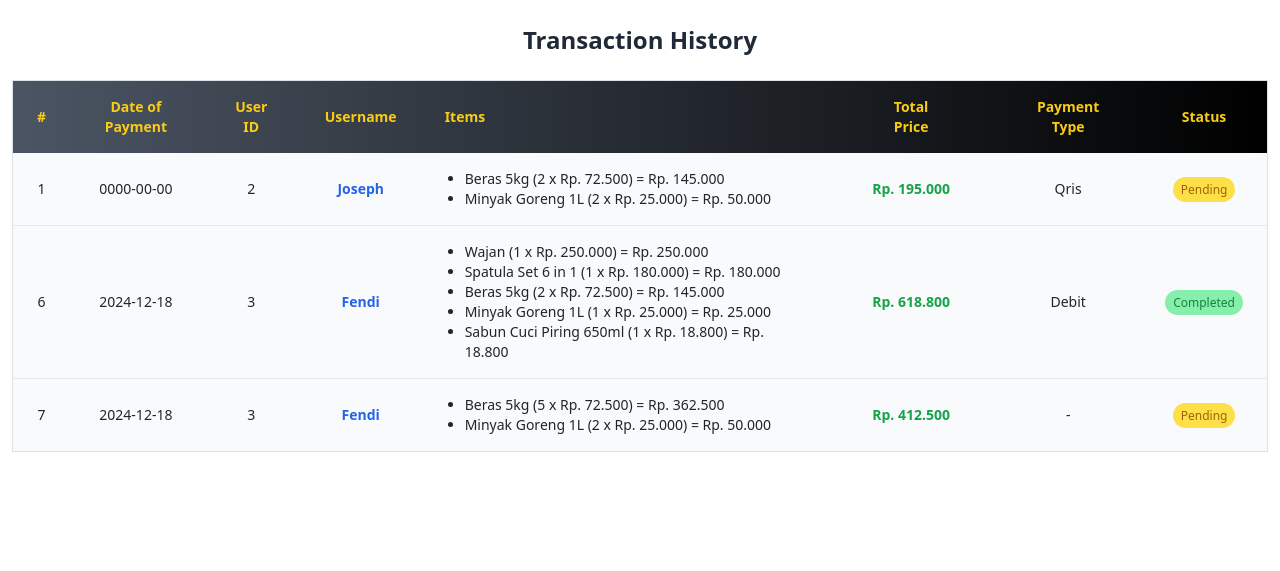
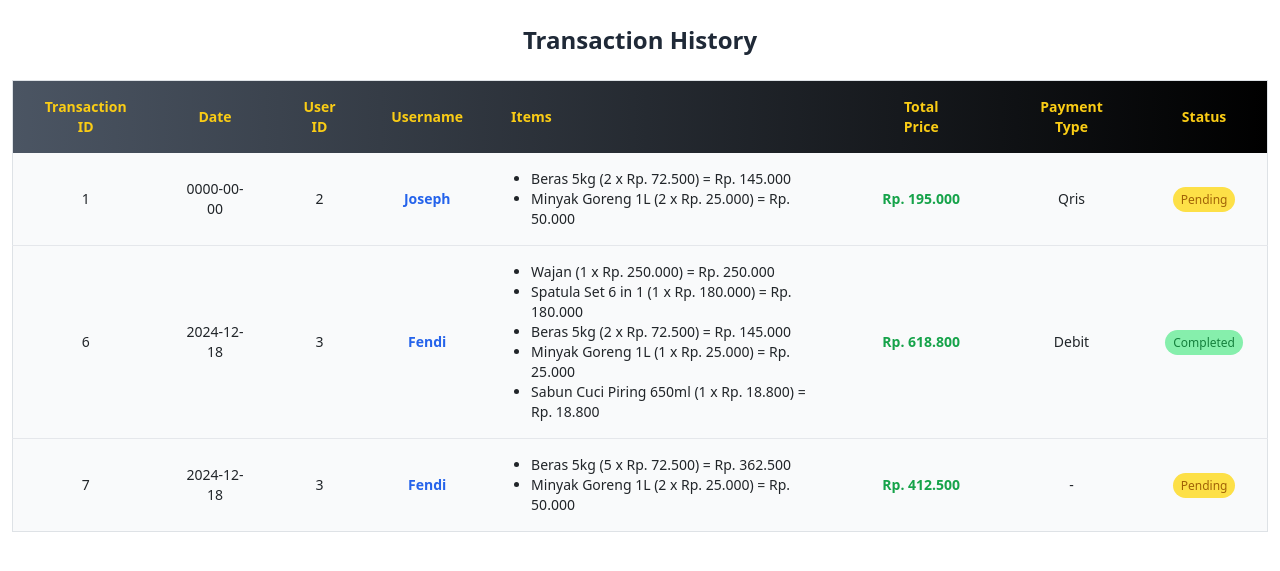
Before and after one commit to Furozu/Project-Toko-Online, a PHP site: page /adminHistory.php in a window 1280 px wide. Shown: the part 72-643 px from the top of the page. Run offline with PHP 8.4, Linux system fonts and the light colour scheme; a user stored in the database is signed in; data comes from the database, SQL or seed files in the repository; some libraries are stand-ins or nearby versions.

Commit message:
update dikit history ui

```diff
--- a/adminHistory.php
+++ b/adminHistory.php
@@ -40,8 +40,8 @@ session_start();
                 <table class="table-auto w-full text-sm text-left border border-gray-300 shadow-lg rounded-lg">
                     <thead class="bg-gradient-to-r from-gray-600 to-black text-yellow-400 text-center">
                         <tr>
-                            <th class="px-4 py-3">#</th>
-                            <th class="px-2 py-3">Date of Payment</th>
+                            <th class="px-4 py-3">Transaction ID</th>
+                            <th class="px-2 py-3">Date</th>
                             <th class="px-4 py-3">User ID</th>
                             <th class="px-4 py-3">Username</th>
                             <th class="px-4 py-3 text-left">Items</th>
```
Also changed, not shown: userHistory.php (+8 -1 lines).
